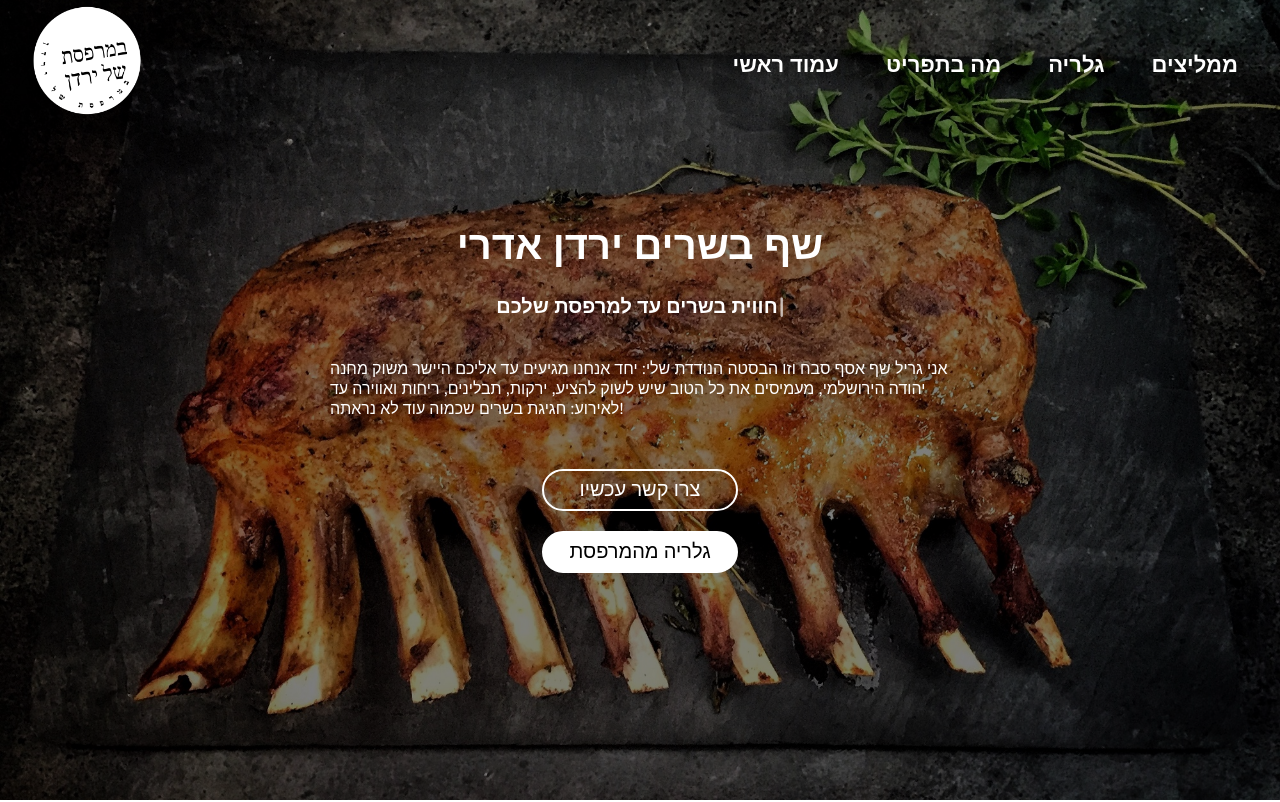
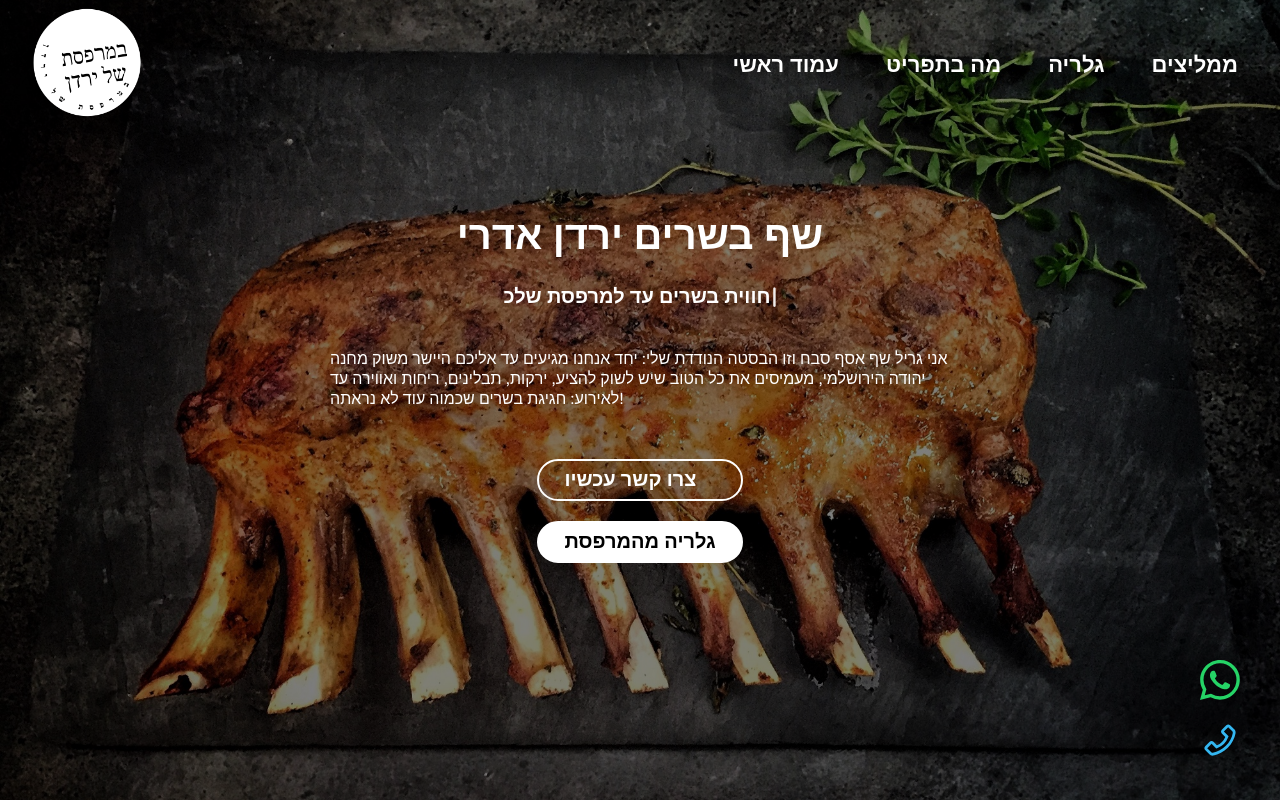
Before and after one commit to uriellevy/Yarden-Balcony-web, a React (Create React App) app: page / in a window 1280 px wide. Shown: the top 802 px of the page. Built offline with nearby package versions, Linux system fonts and the light colour scheme.

Commit message:
contact form added

```diff
--- a/src/components/About.jsx
+++ b/src/components/About.jsx
@@ -7,7 +7,7 @@ const About = () => {
     <div className="about">
       <div className="about-header">
         <MdOutlinePhotoCameraFront className="about-icon" />
-        <h1 className="about-title">מי אני? </h1>
+        <h1 className="about-title">?מי אני </h1>
       </div>
       <div className="about-content">
         <p>
--- /dev/null
+++ b/src/components/Contact.jsx
@@ -0,0 +1,37 @@
+import React from "react";
+import "./styles/Contact.css";
+import { AiOutlineContacts } from "react-icons/ai";
+
+const Contact = () => {
+  return (
+    <div className="contact">
+      <div className="contact-header">
+        <AiOutlineContacts className="header-icon" />
+        <h1>להזמנות ויצירת קשר</h1>
+      </div>
+      <div className="contact-form">
+        <input
+          type="text"
+          placeholder="שם מלא*"
+          className="form-control"
+          aria-label="Name"
+        />
+        <input
+          type="text"
+          placeholder="מס' טלפון*"
+          className="form-control"
+          aria-label="Phone Number"
+        />
+        <input
+          type="text"
+          aria-label="Message"
+          placeholder="תוכן פניה*"
+          className="form-control form-message"
+          required
+        />
+      </div>
+    </div>
+  );
+};
+
+export default Contact;
--- a/src/components/Hero.jsx
+++ b/src/components/Hero.jsx
@@ -1,8 +1,16 @@
-import React from "react";
+import React, { useState } from "react";
 import "./styles/Hero.css";
 import Typewriter from "typewriter-effect";
+import { BsWhatsapp } from "react-icons/bs";
+import { AiOutlinePhone } from "react-icons/ai";
 
-const Hero = () => {
+const Hero = ({ navbar }) => {
+  const [showPhone, setShowPhone] = useState(false);
+  const showPhoneHandler = () => {
+    setShowPhone(true);
+    console.log(showPhone);
+  };
+
   return (
     <div className="hero-container" id="hero">
       <h1 className="hero-title">שף בשרים ירדן אדרי</h1>
@@ -24,8 +32,29 @@ const Hero = () => {
         ירקות, תבלינים, ריחות ואווירה עד לאירוע: חגיגת בשרים שכמוה עוד לא נראתה!
       </p>
       <div className="hero-btns">
-        <button className="hero-btn hero-btn-1"> צרו קשר עכשיו</button>
-        <button className="btn hero-btn  hero-btn-2"> גלריה מהמרפסת</button>
+        <a href="#" className="hero-btn hero-btn-1">
+          {" "}
+          צרו קשר עכשיו
+        </a>
+
+        <a href="#gallery" className="btn hero-btn  hero-btn-2">
+          גלריה מהמרפסת
+        </a>
+      </div>
+
+      <a href="https://wa.me/972546888735" target="”_blank”">
+        <BsWhatsapp className="hero-whatsapp" />
+      </a>
+      <div className="hero-phone" onClick={showPhoneHandler}>
+        <AiOutlinePhone
+          className={showPhone ? "phone-icon phone-hidden" : "phone-icon"}
+        />
+        <div
+          className={showPhone ? "phone-number" : "phone-number phone-hidden"}
+        >
+          <h3>התקשרו אליי</h3>
+          <a href="#">054-7370666</a>
+        </div>
       </div>
     </div>
   );
--- a/src/components/Main.jsx
+++ b/src/components/Main.jsx
@@ -1,20 +1,23 @@
-import React from "react";
+import React, { useState } from "react";
 import Navbar from "./Navbar";
 import Hero from "./Hero";
 import Gallery from "./Gallery";
 import Testimonials from "./Testimonials";
 import Services from "./Services";
 import About from "./About";
+import Contact from "./Contact";
 
 const Main = () => {
+  const [navbar, setNavbar] = useState(false);
   return (
     <>
-      <Navbar />
-      <Hero />
+      <Navbar navbar={navbar} setNavbar={setNavbar} />
+      <Hero navbar={navbar} />
       <Services />
       <About />
       <Gallery />
       <Testimonials />
+      <Contact />
     </>
   );
 };
--- a/src/components/Navbar.jsx
+++ b/src/components/Navbar.jsx
@@ -6,9 +6,8 @@ import { GiMeatCleaver } from "react-icons/gi";
 import { RiGalleryLine } from "react-icons/ri";
 import { ImCross } from "react-icons/im";
 
-const Navbar = () => {
+const Navbar = ({ navbar, setNavbar }) => {
   const [showbar, setShowbar] = useState(false);
-  const [navbar, setNavbar] = useState(false);
 
   const showHandler = () => {
     setShowbar(true);
@@ -29,15 +28,14 @@ const Navbar = () => {
   return (
     <div className={navbar ? "nav-container active" : "nav-container"}>
       <div className="nav-logo">
-        <img
-          src={require("../img/logo/במרפסת של ירדן-logos_white.png")}
-          className="logo"
-        />
+        <a href="#hero">
+          <img
+            src={require("../img/logo/במרפסת של ירדן-logos_white.png")}
+            className="logo"
+          />
+        </a>
       </div>
-      <BiMenuAltRight
-        className={showbar ? "none" : "nav-bars"}
-        onClick={showHandler}
-      />
+
       <ul className="nav-ul">
         <li className="nav-list-item">
           <a href="#hero" className="nav-link">
@@ -62,6 +60,10 @@ const Navbar = () => {
           </a>
         </li>
       </ul>
+      <BiMenuAltRight
+        className={showbar ? "none" : "nav-bars"}
+        onClick={showHandler}
+      />
       <ul
         className={showbar ? "nav-mobile-active" : "nav-mobile-active hidden"}
       >
--- a/src/components/styles/About.scss
+++ b/src/components/styles/About.scss
@@ -11,12 +11,12 @@
     align-items: center;
 
     .about-title {
-      margin-bottom: 30px;
+      margin-bottom: 40px;
     }
 
     .about-icon {
       font-size: 30px;
-      margin: 0 10px 30px 0;
+      margin: 0 10px 40px 0;
     }
   }
   &-content {
--- /dev/null
+++ b/src/components/styles/Contact.css
@@ -0,0 +1,51 @@
+.contact {
+  background: url("/src/img/contact.jpg") no-repeat center center/cover fixed;
+  width: 100%;
+  height: 50vh;
+  margin-top: 70px;
+  box-shadow: inset 0 0 0 1000px rgba(0, 0, 0, 0.4);
+}
+
+.contact .contact-header {
+  display: flex;
+  justify-content: center;
+  padding: 30px 0 20px;
+  color: #f4f4f4;
+}
+
+.contact-header .header-icon {
+  font-size: 40px;
+  margin-right: 10px;
+}
+
+.contact-form {
+  display: flex;
+  flex-direction: column;
+  align-items: center;
+}
+
+.form-control {
+  margin-bottom: 20px;
+  height: 50px;
+  border-radius: 10px;
+  /* display: flex; */
+  background-color: rgba(255, 255, 255, 0.349);
+  border: 1px #fff solid;
+  width: 60%;
+}
+
+.form-control:focus {
+  outline: none;
+}
+
+.form-control::placeholder {
+  margin: 5px 5px 0 0;
+  float: right;
+  color: #f4f4f4;
+  font-size: 20px;
+  font-weight: bold;
+}
+
+.form-message {
+  height: 100px;
+}
--- a/src/components/styles/Gallery.scss
+++ b/src/components/styles/Gallery.scss
@@ -11,7 +11,7 @@
     display: flex;
     justify-content: center;
     align-items: center;
-    margin-bottom: 30px;
+    margin-bottom: 50px;
 
     h1 {
       margin-left: 10px;
--- a/src/components/styles/Hero.css
+++ b/src/components/styles/Hero.css
@@ -32,6 +32,7 @@
   display: flex;
   flex-direction: column;
   padding: 10px;
+  animation: appear 1s ease-out forwards;
 }
 
 .hero-btn {
@@ -47,10 +48,15 @@
 
 .hero-btn-1 {
   color: #fff;
+  text-decoration: none;
+  animation: appear-right 1s ease-out forwards;
 }
 
 .hero-btn-2 {
   background-color: #fff;
+  text-decoration: none;
+  color: #000;
+  animation: appear-left 1s ease-out forwards;
 }
 
 .hero-btn-1:hover {
@@ -62,3 +68,72 @@
   color: #fff;
   background-color: transparent;
 }
+
+.hero-whatsapp {
+  position: fixed;
+  bottom: 100px;
+  right: 40px;
+  font-size: 40px;
+  color: #25d366;
+  cursor: pointer;
+  transition: transform 1.5s cubic-bezier(0.7, 0.04, 0.66, 1.71);
+}
+
+.hero-whatsapp:hover {
+  transform: rotate(360deg);
+}
+
+/* .hero-phone {
+} */
+.phone-icon {
+  position: fixed;
+  bottom: 40px;
+  right: 40px;
+  font-size: 40px;
+  color: #34b7f1;
+  cursor: pointer;
+  opacity: 1;
+}
+
+.phone-number {
+  display: flex;
+  flex-direction: column;
+  text-align: center;
+  position: fixed;
+  bottom: 25px;
+  right: 28px;
+  color: #777;
+  opacity: 1;
+}
+
+.phone-number a {
+  text-decoration: none;
+  color: #777;
+}
+
+.phone-hidden {
+  opacity: 0;
+}
+
+@keyframes appear-left {
+  from {
+    opacity: 0;
+    transform: translateX(3rem);
+  }
+
+  to {
+    opacity: 1;
+    transform: translateX(0);
+  }
+}
+@keyframes appear-right {
+  from {
+    opacity: 0;
+    transform: translateX(-3rem);
+  }
+
+  to {
+    opacity: 1;
+    transform: translateX(0);
+  }
+}
--- a/src/components/styles/Navbar.scss
+++ b/src/components/styles/Navbar.scss
@@ -13,6 +13,8 @@
   .nav-logo {
     display: flex;
     align-items: center;
+    margin-top: 10px;
+
     .logo {
       height: 165px;
       width: 165px;
@@ -60,13 +62,26 @@
 
 @media (max-width: 768px) {
   .nav-container {
+    height: 115px;
+    display: flex;
+    justify-content: space-between;
+
+    .nav-logo {
+      display: flex;
+      margin-top: 8px;
+      .logo {
+        height: 150px;
+        width: 150px;
+      }
+    }
     .nav-bars {
       color: #fff;
       font-size: 40px;
       display: initial;
-      position: fixed;
-      top: 50px;
-      right: 30px;
+      margin-right: 30px;
+      // position: fixed;
+      // top: 50px;
+      // right: 30px;
       cursor: pointer;
       transition: 0.2s ease;
       &:hover {
--- a/src/components/styles/Testimonials.scss
+++ b/src/components/styles/Testimonials.scss
@@ -31,6 +31,10 @@
     width: 600px;
     position: relative;
     border-radius: 5px;
+    transition: all 1s cubic-bezier(0.7, 0.04, 0.66, 1.71);
+    &:hover {
+      transform: translateY(-5px);
+    }
 
     .tes-icon-right {
       font-size: 30px;
```
Also changed, not shown: src/img/contact.jpg (added).
